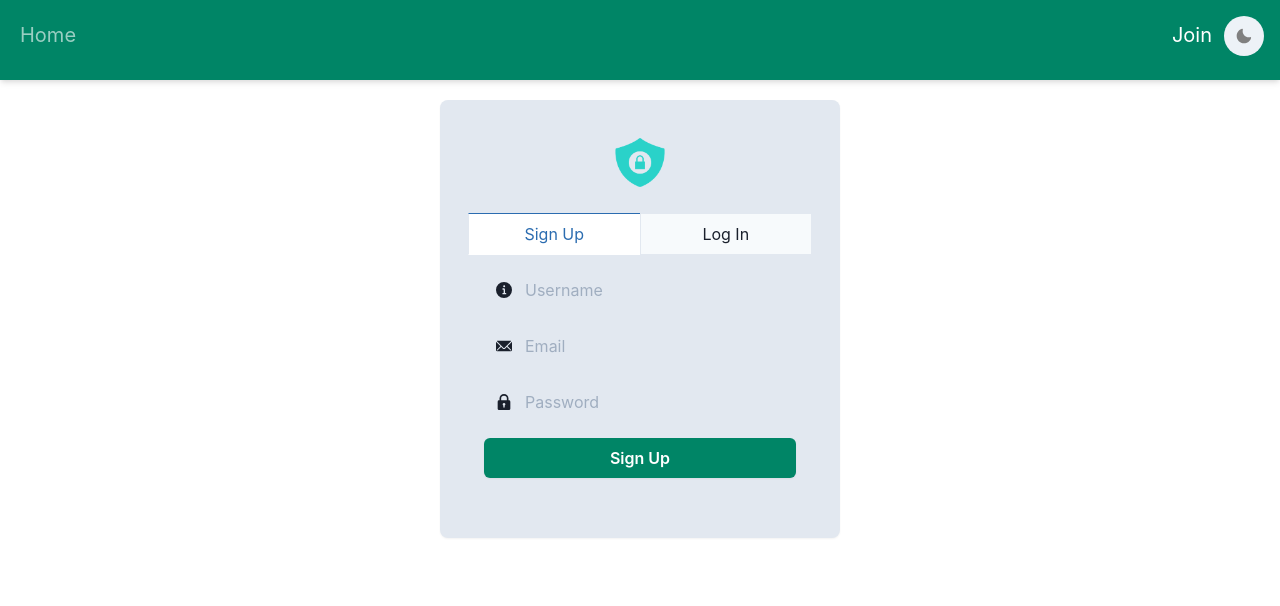
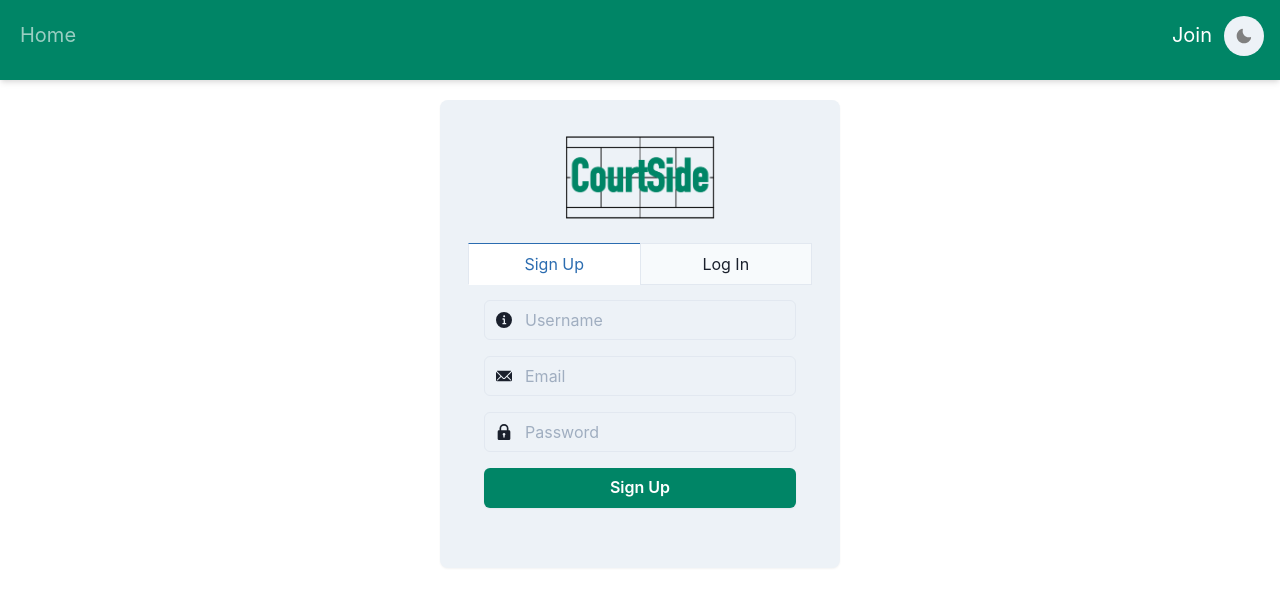
Before and after one commit to taylorschmidt/racket-frontend, a Next.js app: page /form in a window 1280 px wide. Shown: the top 606 px of the page. Built offline with nearby package versions, Linux system fonts and the light colour scheme; no server answers.

Commit message:
added logo to forms

```diff
--- a/components/SignIn.js
+++ b/components/SignIn.js
@@ -69,6 +69,7 @@ const SignIn = () => {
                 aria-label="Email"
                 value={email}
                 onChange={onChangeEmail}
+                focusBorderColor="#008566"
               />
             </InputGroup>
           </FormControl>
@@ -81,6 +82,7 @@ const SignIn = () => {
                 aria-label="Password"
                 value={password}
                 onChange={onChangePassword}
+                focusBorderColor="#008566"
               />
             </InputGroup>
           </FormControl>
@@ -95,6 +97,7 @@ const SignIn = () => {
             boxShadow="sm"
             onClick={login}
             _active={{ boxShadow: "lg" }}
+            focusBorderColor="#008566"
           >
             Log In
           </Button>
--- a/components/SignUp.js
+++ b/components/SignUp.js
@@ -69,6 +69,7 @@ const SignUp = () => {
                     <InputLeftElement children={<InfoIcon/>} />
                     <Input
                         type="text"
+                        focusBorderColor="#008566"
                         placeholder="Username"
                         aria-label="Username"
                         value={username}
@@ -82,6 +83,7 @@ const SignUp = () => {
                     <Input
                         type="text"
                         placeholder="Email"
+                        focusBorderColor="#008566"
                         aria-label="Email"
                         value={email}
                         onChange={onChangeEmail}
@@ -96,6 +98,7 @@ const SignUp = () => {
                         type="password"
                         placeholder="Password"
                         aria-label="Password"
+                        focusBorderColor="#008566"
                         value={password}
                         onChange={onChangePassword}
                         />
--- a/pages/create.js
+++ b/pages/create.js
@@ -10,7 +10,7 @@ return(
     <Box w="100%" mt={5}>
             <Center>
             <Box  bg={colorMode === "light" ? "gray.100" : "gray.600" } p={3} boxShadow="sm" rounded="lg">
-            {/* <Image src= "/Lock.png" w="80px" mx="auto" my={6}/> */}
+            <Image src= "/Courtside.png" w="150px" mx="auto" my={6}/>
             <Tabs variant="enclosed-colored" isFitted m={4}>
                 <TabList mt={3} focusBorderColor="#008566">
                     <Tab>Record a Single's Match</Tab>
--- a/pages/form.js
+++ b/pages/form.js
@@ -8,8 +8,8 @@ return(
     <>
     <Box w="100%" mt={5}>
             <Center>
-            <Box w="400px" bg={colorMode === "light" ? "gray.200" : "gray.600" } p={3} boxShadow="sm" rounded="lg">
-            <Image src= "/Lock.png" w="80px" mx="auto" my={6}/>
+            <Box w="400px" bg={colorMode === "light" ? "gray.100" : "gray.600" } p={3} boxShadow="sm" rounded="lg">
+            <Image src= "/Courtside.png" w="150px" mx="auto" my={6}/>
             <Tabs variant="enclosed-colored" isFitted m={4}>
                 <TabList mt={3}>
                     <Tab >Sign Up</Tab>
```
Also changed, not shown: 1 other file (tests, documents, lock files or other folders).
